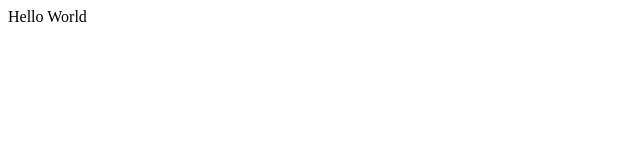
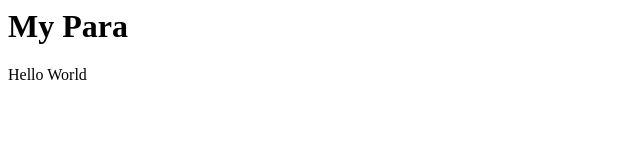
Before and after one commit to HANZALA-NASEEM/Python-Fundamentals, a plain HTML site: page index.html in a window 1280 px wide. Shown: the whole page, without its empty margins (0-640 px from the left). Drawn offline with Linux system fonts and the light colour scheme.

Commit message:
Add New Heading

```diff
--- a/index.html
+++ b/index.html
@@ -1 +1,2 @@
+<h1>My Para</h1>
 <p>Hello World</p>
```
